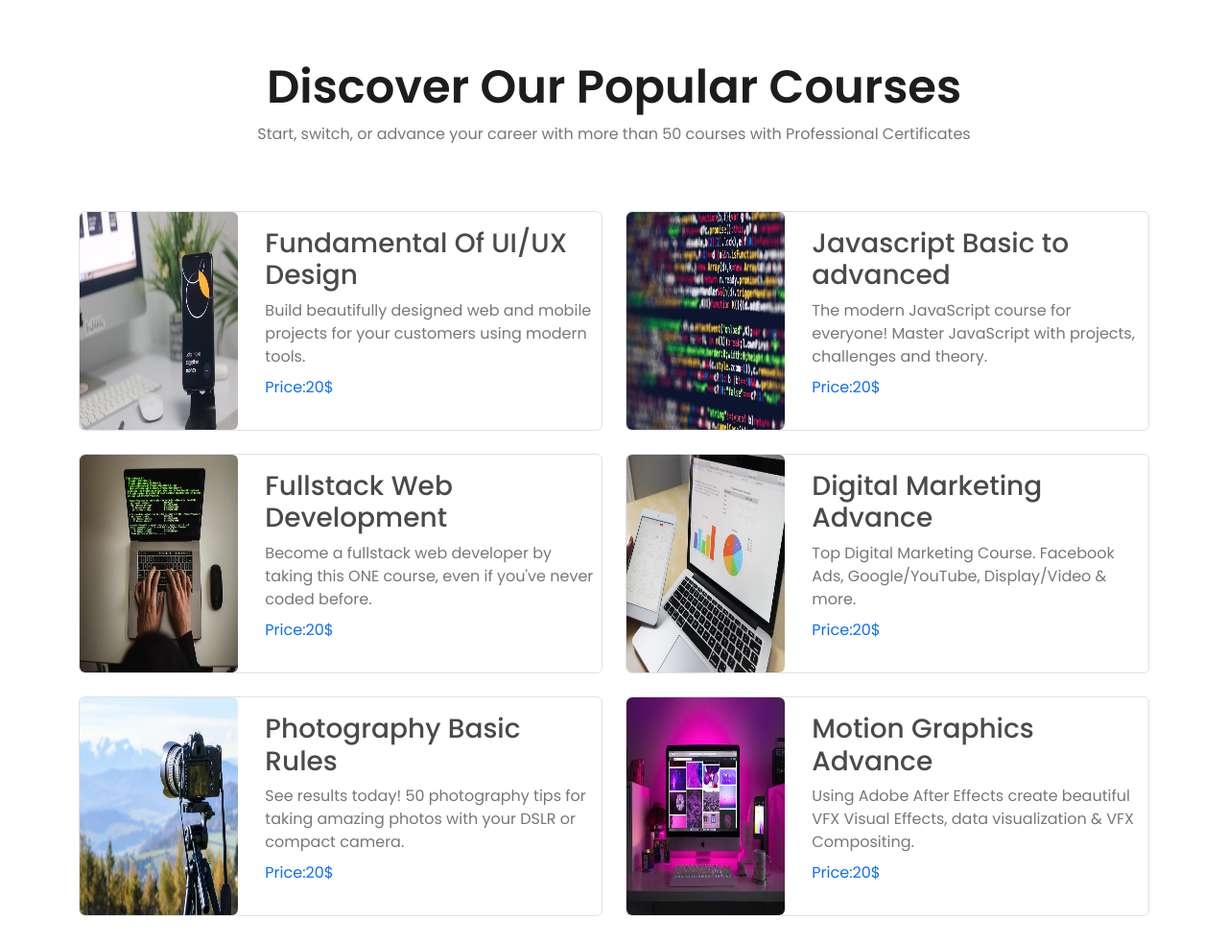
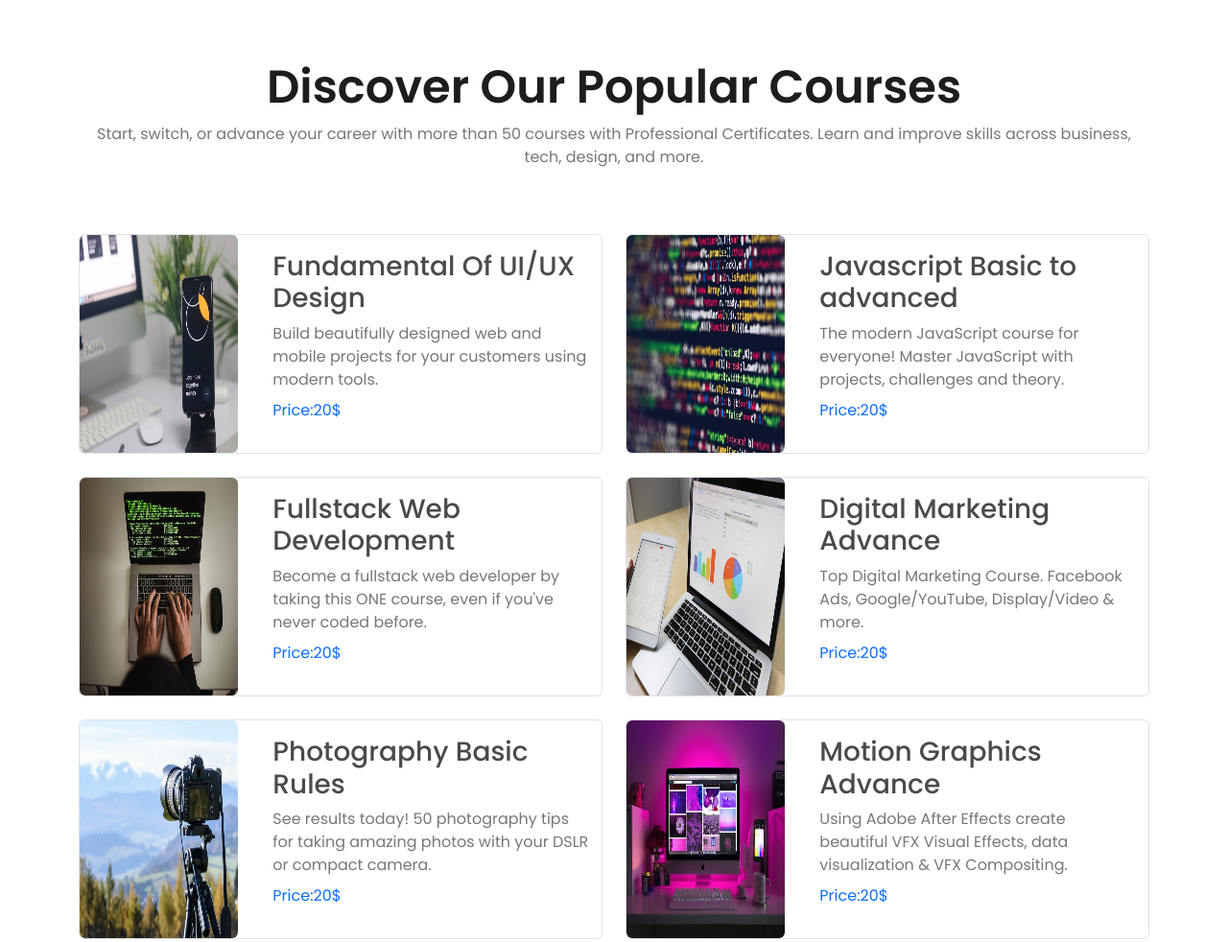
Before and after one commit to muntashir-wahid/e-educare, a plain HTML site: page index.html in a window 1280 px wide. Shown: the part 620-1602 px from the top of the page at 96% size. Drawn offline with nearby package versions, Linux system fonts and the light colour scheme.

Commit message:
re-checked courses section

```diff
--- a/index.html
+++ b/index.html
@@ -277,13 +277,14 @@
     <main class="container">
       <!-- Courses section -->
       <section id="courses" class="margin-bottom">
-        <header class="w-75 mx-auto mb-5 text-center px-2 py-1">
+        <header class="mb-5 text-center px-2 py-1">
           <h2 class="secondary-heading-color display-5 fw-semibold">
             Discover Our Popular Courses
           </h2>
           <p>
             Start, switch, or advance your career with more than 50 courses with
-            Professional Certificates
+            Professional Certificates. Learn and improve skills across business,
+            tech, design, and more.
           </p>
         </header>
 
@@ -299,7 +300,7 @@
                     alt=""
                   />
                 </div>
-                <div class="col-12 col-sm-8 p-3">
+                <div class="col-12 col-sm-8 px-4 py-3">
                   <h3 class="tertiary-heading-color mb-2">
                     Fundamental Of UI/UX Design
                   </h3>
@@ -323,7 +324,7 @@
                     alt=""
                   />
                 </div>
-                <div class="col-12 col-sm-8 p-3">
+                <div class="col-12 col-sm-8 px-4 py-3">
                   <h3 class="tertiary-heading-color mb-2">
                     Javascript Basic to advanced
                   </h3>
@@ -347,7 +348,7 @@
                     alt=""
                   />
                 </div>
-                <div class="col-12 col-sm-8 p-3">
+                <div class="col-12 col-sm-8 px-4 py-3">
                   <h3 class="tertiary-heading-color mb-2">
                     Fullstack Web Development
                   </h3>
@@ -371,7 +372,7 @@
                     alt=""
                   />
                 </div>
-                <div class="col-12 col-sm-8 p-3">
+                <div class="col-12 col-sm-8 px-4 py-3">
                   <h3 class="tertiary-heading-color mb-2">
                     Digital Marketing Advance
                   </h3>
@@ -395,7 +396,7 @@
                     alt=""
                   />
                 </div>
-                <div class="col-12 col-sm-8 p-3">
+                <div class="col-12 col-sm-8 px-4 py-3">
                   <h3 class="tertiary-heading-color mb-2">
                     Photography Basic Rules
                   </h3>
@@ -419,7 +420,7 @@
                     alt=""
                   />
                 </div>
-                <div class="col-12 col-sm-8 p-3">
+                <div class="col-12 col-sm-8 px-4 py-3">
                   <h3 class="tertiary-heading-color mb-2">
                     Motion Graphics Advance
                   </h3>
```
